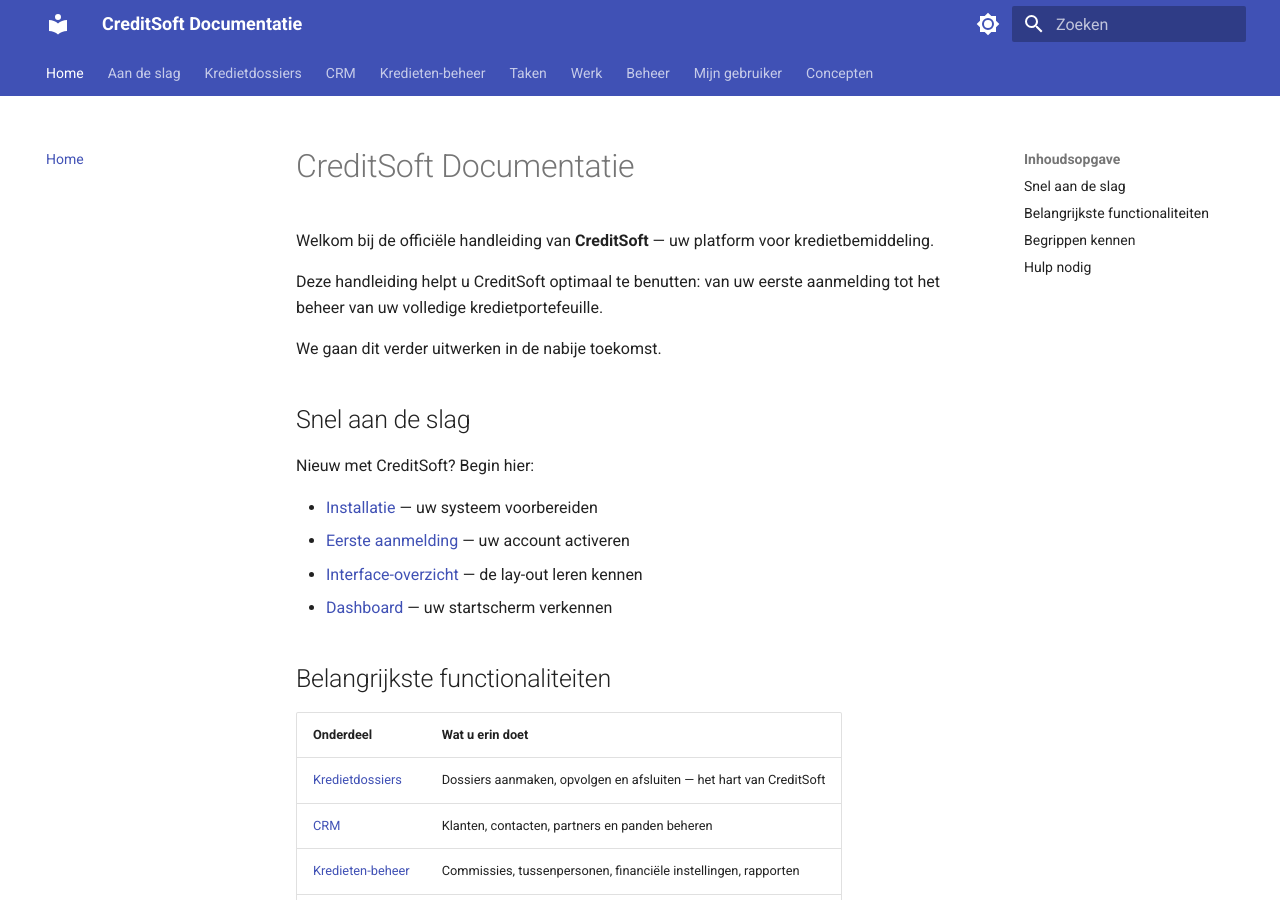
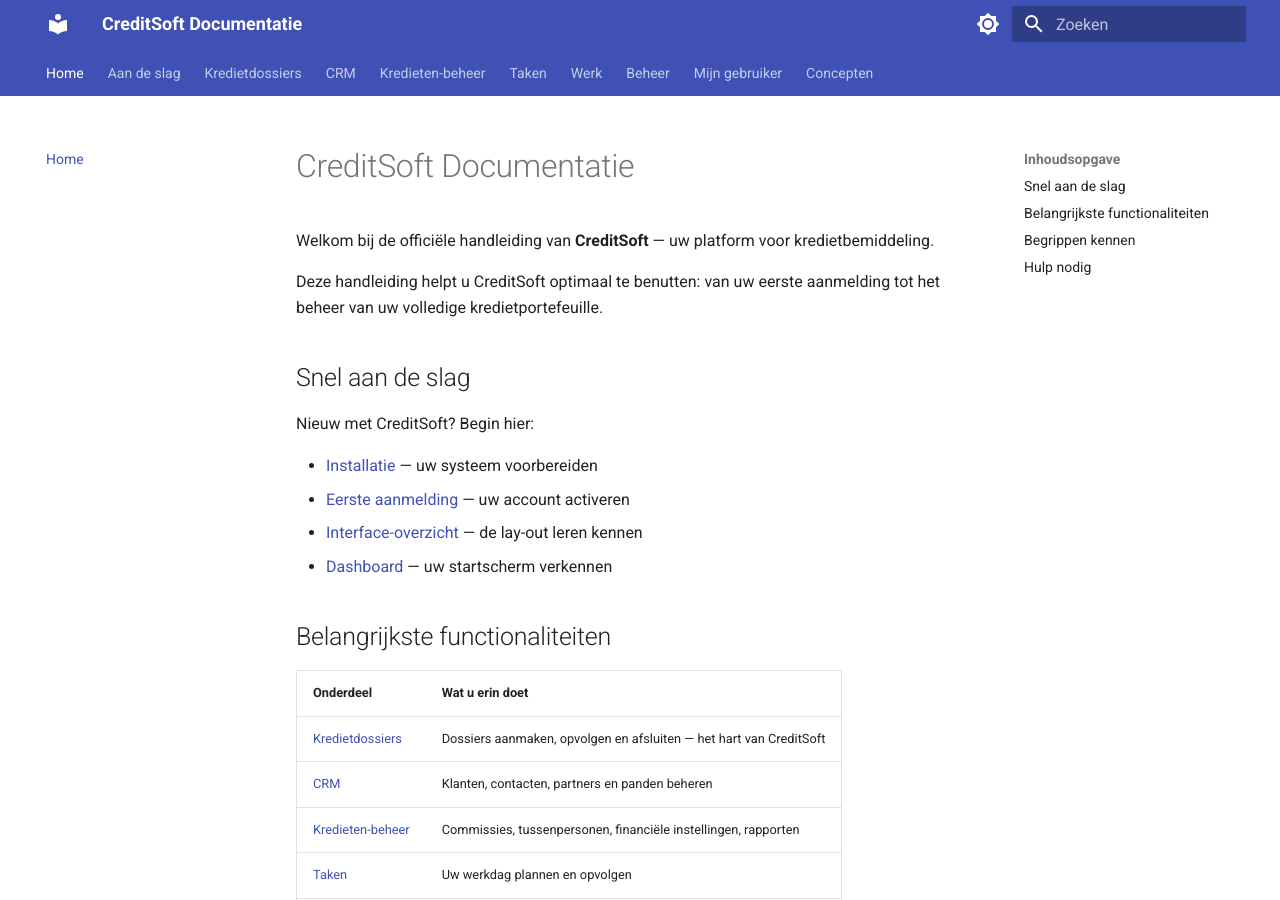
Before and after one commit to Dominique-prog-tech/creditsoft-docs, an MkDocs documentation site: the page built from docs/index.md, in a window 1280 px wide and 900 px high. Built offline with MkDocs 1.6.1 and Material for MkDocs 9.7.7, drawn with Linux system fonts in a browser that asks for light colours.

Commit message:
Verwijdering overbodige lijn

```diff
--- a/docs/index.md
+++ b/docs/index.md
@@ -3,8 +3,6 @@
 Welkom bij de officiële handleiding van **CreditSoft** — uw platform voor kredietbemiddeling.
 
 Deze handleiding helpt u CreditSoft optimaal te benutten: van uw eerste aanmelding tot het beheer van uw volledige kredietportefeuille.
-
-We gaan dit verder uitwerken in de nabije toekomst.
 
 ## Snel aan de slag
 
```
